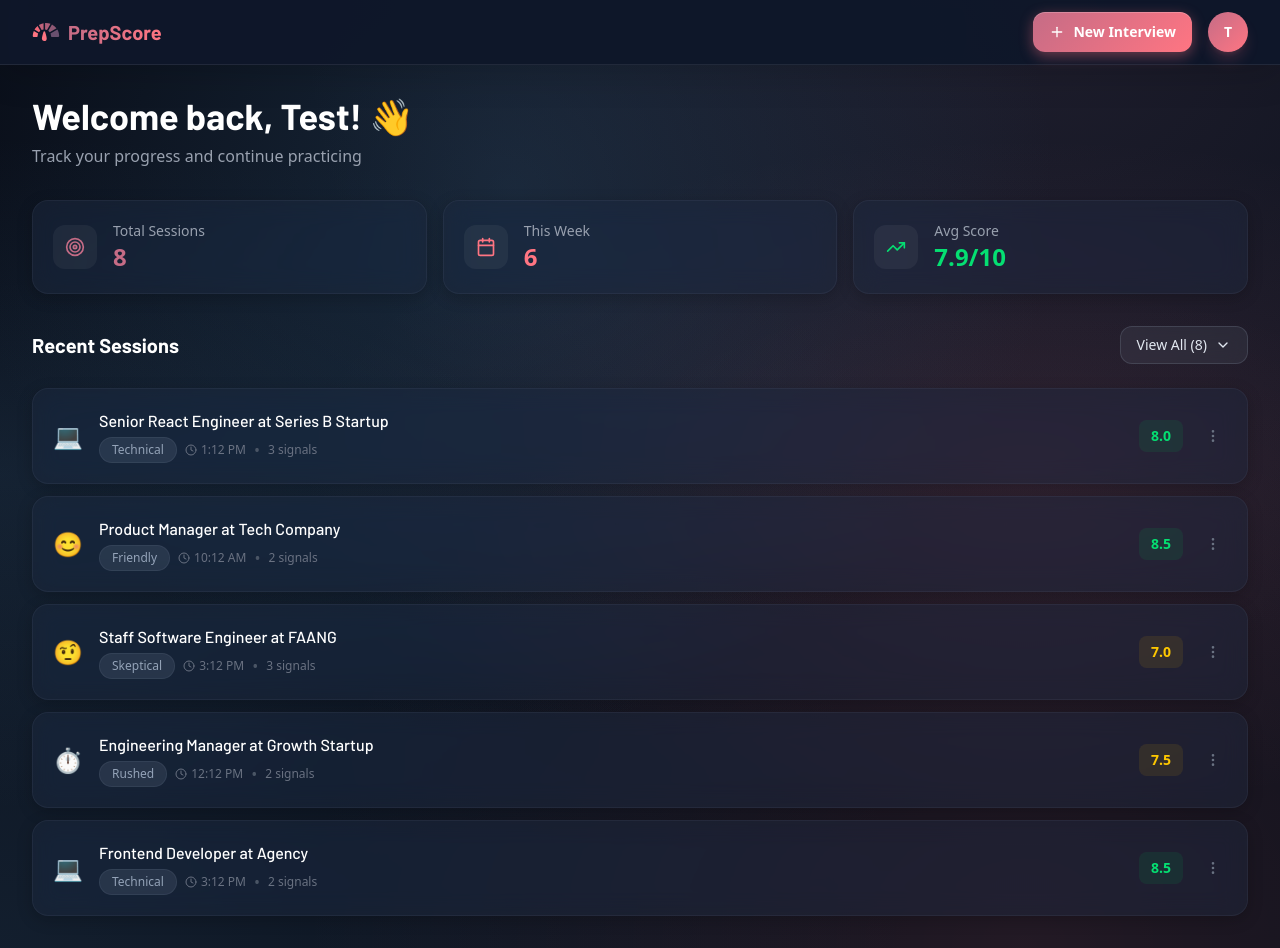
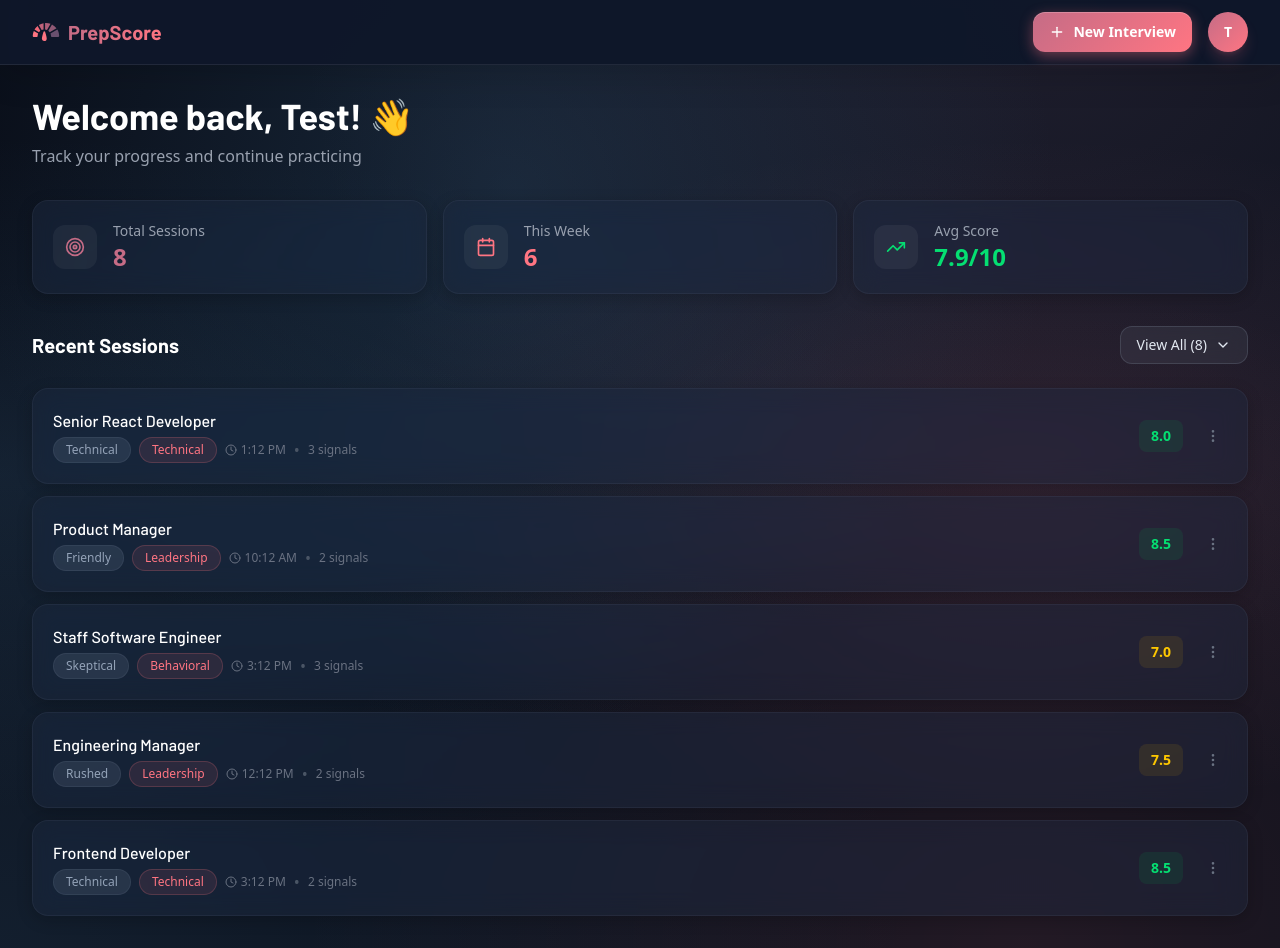
Before and after one commit to miroslav-gruevski/prepscore, a Next.js app: page /dashboard in a window 1280 px wide. Built offline with nearby package versions, Linux system fonts and the light colour scheme.

Commit message:
Remove emojis from dashboard cards and how-it-works section, update personas icon to show group of people

```diff
--- a/app/dashboard/page.tsx
+++ b/app/dashboard/page.tsx
@@ -9,9 +9,22 @@ interface Interview {
   roleDescription: string
   persona: string
   questionType: string
+  focusCategory?: string
   createdAt: string
   analyzedAt: string
   signalsDetected: { id: string; name: string; score: number }[]
+}
+
+// Focus category display info
+const focusCategoryInfo: Record<string, { emoji: string; label: string }> = {
+  technical: { emoji: '🔧', label: 'Technical' },
+  behavioral: { emoji: '💬', label: 'Behavioral' },
+  leadership: { emoji: '👥', label: 'Leadership' },
+  problem_solving: { emoji: '🧩', label: 'Problem Solving' },
+  soft_skills: { emoji: '🤝', label: 'Soft Skills' },
+  culture_fit: { emoji: '🏢', label: 'Culture Fit' },
+  situational: { emoji: '🎯', label: 'Situational' },
+  mixed: { emoji: '🎲', label: 'Mixed' },
 }
 
 export default function DashboardPage() {
@@ -50,9 +63,10 @@ export default function DashboardPage() {
       // Today
       {
         id: "1",
-        roleDescription: "Senior React Engineer at Series B Startup",
+        roleDescription: "Senior React Developer",
         persona: "technical",
         questionType: "technical",
+        focusCategory: "technical",
         createdAt: new Date(Date.now() - 2 * 60 * 60 * 1000).toISOString(), // 2 hours ago
         analyzedAt: new Date(Date.now() - 2 * 60 * 60 * 1000).toISOString(),
         signalsDetected: [
@@ -63,9 +77,10 @@ export default function DashboardPage() {
       },
       {
         id: "2",
-        roleDescription: "Product Manager at Tech Company",
+        roleDescription: "Product Manager",
         persona: "friendly",
         questionType: "behavioral",
+        focusCategory: "leadership",
         createdAt: new Date(Date.now() - 5 * 60 * 60 * 1000).toISOString(), // 5 hours ago
         analyzedAt: new Date(Date.now() - 5 * 60 * 60 * 1000).toISOString(),
         signalsDetected: [
@@ -76,9 +91,10 @@ export default function DashboardPage() {
       // Yesterday
       {
         id: "3",
-        roleDescription: "Staff Software Engineer at FAANG",
+        roleDescription: "Staff Software Engineer",
         persona: "skeptic",
         questionType: "behavioral",
+        focusCategory: "behavioral",
         createdAt: new Date(Date.now() - 1 * 24 * 60 * 60 * 1000).toISOString(),
         analyzedAt: new Date(Date.now() - 1 * 24 * 60 * 60 * 1000).toISOString(),
         signalsDetected: [
@@ -89,9 +105,10 @@ export default function DashboardPage() {
       },
       {
         id: "4",
-        roleDescription: "Engineering Manager at Growth Startup",
+        roleDescription: "Engineering Manager",
         persona: "rushed",
         questionType: "leadership",
+        focusCategory: "leadership",
         createdAt: new Date(Date.now() - 1 * 24 * 60 * 60 * 1000 - 3 * 60 * 60 * 1000).toISOString(),
         analyzedAt: new Date(Date.now() - 1 * 24 * 60 * 60 * 1000).toISOString(),
         signalsDetected: [
@@ -102,9 +119,10 @@ export default function DashboardPage() {
       // 2 days ago
       {
         id: "5",
-        roleDescription: "Frontend Developer at Agency",
+        roleDescription: "Frontend Developer",
         persona: "technical",
         questionType: "technical",
+        focusCategory: "technical",
         createdAt: new Date(Date.now() - 2 * 24 * 60 * 60 * 1000).toISOString(),
         analyzedAt: new Date(Date.now() - 2 * 24 * 60 * 60 * 1000).toISOString(),
         signalsDetected: [
@@ -115,9 +133,10 @@ export default function DashboardPage() {
       // 5 days ago
       {
         id: "6",
-        roleDescription: "DevOps Engineer at Enterprise",
+        roleDescription: "DevOps Engineer",
         persona: "technical",
         questionType: "system_design",
+        focusCategory: "problem_solving",
         createdAt: new Date(Date.now() - 5 * 24 * 60 * 60 * 1000).toISOString(),
         analyzedAt: new Date(Date.now() - 5 * 24 * 60 * 60 * 1000).toISOString(),
         signalsDetected: [
@@ -128,9 +147,10 @@ export default function DashboardPage() {
       // 7 days ago
       {
         id: "7",
-        roleDescription: "UX Designer at Product Studio",
+        roleDescription: "Senior UX Designer",
         persona: "friendly",
         questionType: "behavioral",
+        focusCategory: "soft_skills",
         createdAt: new Date(Date.now() - 7 * 24 * 60 * 60 * 1000).toISOString(),
         analyzedAt: new Date(Date.now() - 7 * 24 * 60 * 60 * 1000).toISOString(),
         signalsDetected: [
@@ -141,9 +161,10 @@ export default function DashboardPage() {
       // 10 days ago
       {
         id: "8",
-        roleDescription: "Data Scientist at AI Startup",
+        roleDescription: "Data Scientist",
         persona: "skeptic",
         questionType: "technical",
+        focusCategory: "mixed",
         createdAt: new Date(Date.now() - 10 * 24 * 60 * 60 * 1000).toISOString(),
         analyzedAt: new Date(Date.now() - 10 * 24 * 60 * 60 * 1000).toISOString(),
         signalsDetected: [
@@ -550,12 +571,6 @@ function InterviewCard({
   onDelete: (interview: Interview) => void
   compact?: boolean
 }) {
-  const personaEmojis: Record<string, string> = {
-    technical: '💻',
-    skeptic: '🤨',
-    friendly: '😊',
-    rushed: '⏱️',
-  }
 
   const personaLabels: Record<string, string> = {
     technical: 'Technical',
@@ -588,20 +603,20 @@ function InterviewCard({
   return (
     <div className={`glass-card-subtle hover:border-white/20 transition-all duration-300 hover-lift overflow-visible ${compact ? 'p-4' : 'p-5'} ${isMenuOpen ? 'z-30 relative' : ''}`}>
       <div className="flex items-center gap-4">
-        {/* Persona emoji */}
-        <span className="text-2xl flex-shrink-0">
-          {personaEmojis[interview.persona] || '📋'}
-        </span>
-
         {/* Content */}
         <Link href={`/interview/results/${interview.id}`} className="flex-1 min-w-0 group">
           <h3 className="font-medium text-white group-hover:text-sunset-rose transition-colors duration-200 truncate">
             {interview.roleDescription}
           </h3>
-          <div className="flex items-center gap-2 mt-1">
+          <div className="flex items-center gap-2 mt-1 flex-wrap">
             <span className="badge text-xs">
               {personaLabels[interview.persona]}
             </span>
+            {interview.focusCategory && focusCategoryInfo[interview.focusCategory] && (
+              <span className="badge text-xs !bg-sunset-coral/10 !text-sunset-coral !border-sunset-coral/20">
+                {focusCategoryInfo[interview.focusCategory].label}
+              </span>
+            )}
             <span className="text-xs text-gray-500 flex items-center gap-1">
               <Clock className="w-3 h-3" />
               {formatTime(interview.createdAt)}
--- a/app/page.tsx
+++ b/app/page.tsx
@@ -133,16 +133,15 @@ export default function HomePage() {
 
           <div className="grid grid-cols-2 lg:grid-cols-4 gap-12">
             {[
-              { step: '1', title: 'Choose Your Role', desc: "Select the position you're interviewing for", icon: '🎯' },
-              { step: '2', title: 'Pick a Persona', desc: 'Choose from 4 interviewer styles', icon: '🎭' },
-              { step: '3', title: 'Practice', desc: 'Record your response to interview questions', icon: '🎥' },
-              { step: '4', title: 'Get Feedback', desc: 'Receive AI-powered analysis and insights', icon: '📈' },
+              { step: '1', title: 'Choose Your Role', desc: "Select the position you're interviewing for" },
+              { step: '2', title: 'Pick a Persona', desc: 'Choose from 4 interviewer styles' },
+              { step: '3', title: 'Practice', desc: 'Record your response to interview questions' },
+              { step: '4', title: 'Get Feedback', desc: 'Receive AI-powered analysis and insights' },
             ].map((item) => (
               <div key={item.step} className="text-center">
                 <div className="w-20 h-20 mx-auto bg-sunset-rose/10 text-sunset-rose rounded-full flex items-center justify-center text-2xl font-display font-bold mb-6 shadow-lg border-2 border-sunset-rose/30">
                   {item.step}
                 </div>
-                <div className="text-4xl mb-4">{item.icon}</div>
                 <h3 className="font-display font-semibold text-white text-lg mb-3">{item.title}</h3>
                 <p className="text-sm text-gray-400 leading-relaxed">{item.desc}</p>
               </div>
@@ -207,29 +206,29 @@ function PersonasIcon() {
           <stop offset="50%" stopColor="#FF8E53" />
           <stop offset="100%" stopColor="#FFA07A" />
         </linearGradient>
-        <linearGradient id="personas-shadow" x1="0%" y1="0%" x2="100%" y2="100%">
-          <stop offset="0%" stopColor="#4A1942" />
-          <stop offset="100%" stopColor="#2D1B36" />
-        </linearGradient>
         <filter id="personas-glow">
-          <feGaussianBlur stdDeviation="2" result="coloredBlur"/>
+          <feGaussianBlur stdDeviation="1" result="coloredBlur"/>
           <feMerge>
             <feMergeNode in="coloredBlur"/>
             <feMergeNode in="SourceGraphic"/>
           </feMerge>
         </filter>
       </defs>
-      {/* Shadow/3D effect */}
-      <ellipse cx="28" cy="50" rx="20" ry="4" fill="url(#personas-shadow)" opacity="0.3"/>
-      {/* Back mask - smaller */}
-      <path d="M42 16C42 16 44 18 44 22C44 26 42 30 38 32C34 34 30 34 30 34L32 38C32 38 40 36 44 30C48 24 48 18 44 14C40 10 34 10 30 12L30 16C30 16 36 14 40 16C42 17 42 16 42 16Z" fill="url(#personas-gradient)" opacity="0.6"/>
-      {/* Main mask */}
       <g filter="url(#personas-glow)">
-        <path d="M12 20C12 12 18 6 28 6C38 6 44 12 44 20C44 28 40 36 34 40C28 44 22 44 22 44L20 50L18 44C18 44 12 44 8 38C4 32 4 24 8 18C12 12 20 10 28 10C28 10 20 10 16 14C12 18 12 24 14 28C16 32 20 34 24 34C24 34 20 32 18 28C16 24 16 20 18 16C20 12 24 10 28 10" stroke="url(#personas-gradient)" strokeWidth="2.5" strokeLinecap="round" fill="none"/>
-        {/* Face details */}
-        <circle cx="22" cy="22" r="2.5" fill="url(#personas-gradient)"/>
-        <circle cx="32" cy="22" r="2.5" fill="url(#personas-gradient)"/>
-        <path d="M24 30C24 30 27 33 32 30" stroke="url(#personas-gradient)" strokeWidth="2" strokeLinecap="round" fill="none"/>
+        {/* Center front person - largest */}
+        <circle cx="28" cy="20" r="8" fill="url(#personas-gradient)"/>
+        <path d="M16 44C16 36 21 32 28 32C35 32 40 36 40 44" fill="url(#personas-gradient)"/>
+
+        {/* Left person - behind */}
+        <circle cx="12" cy="18" r="5" fill="url(#personas-gradient)" opacity="0.6"/>
+        <path d="M4 38C4 32 7 29 12 29C17 29 20 32 20 38" fill="url(#personas-gradient)" opacity="0.6"/>
+
+        {/* Right person - behind */}
+        <circle cx="44" cy="18" r="5" fill="url(#personas-gradient)" opacity="0.6"/>
+        <path d="M36 38C36 32 39 29 44 29C49 29 52 32 52 38" fill="url(#personas-gradient)" opacity="0.6"/>
+
+        {/* Back person - smallest, peeking */}
+        <circle cx="28" cy="8" r="4" fill="url(#personas-gradient)" opacity="0.4"/>
       </g>
     </svg>
   )
```
